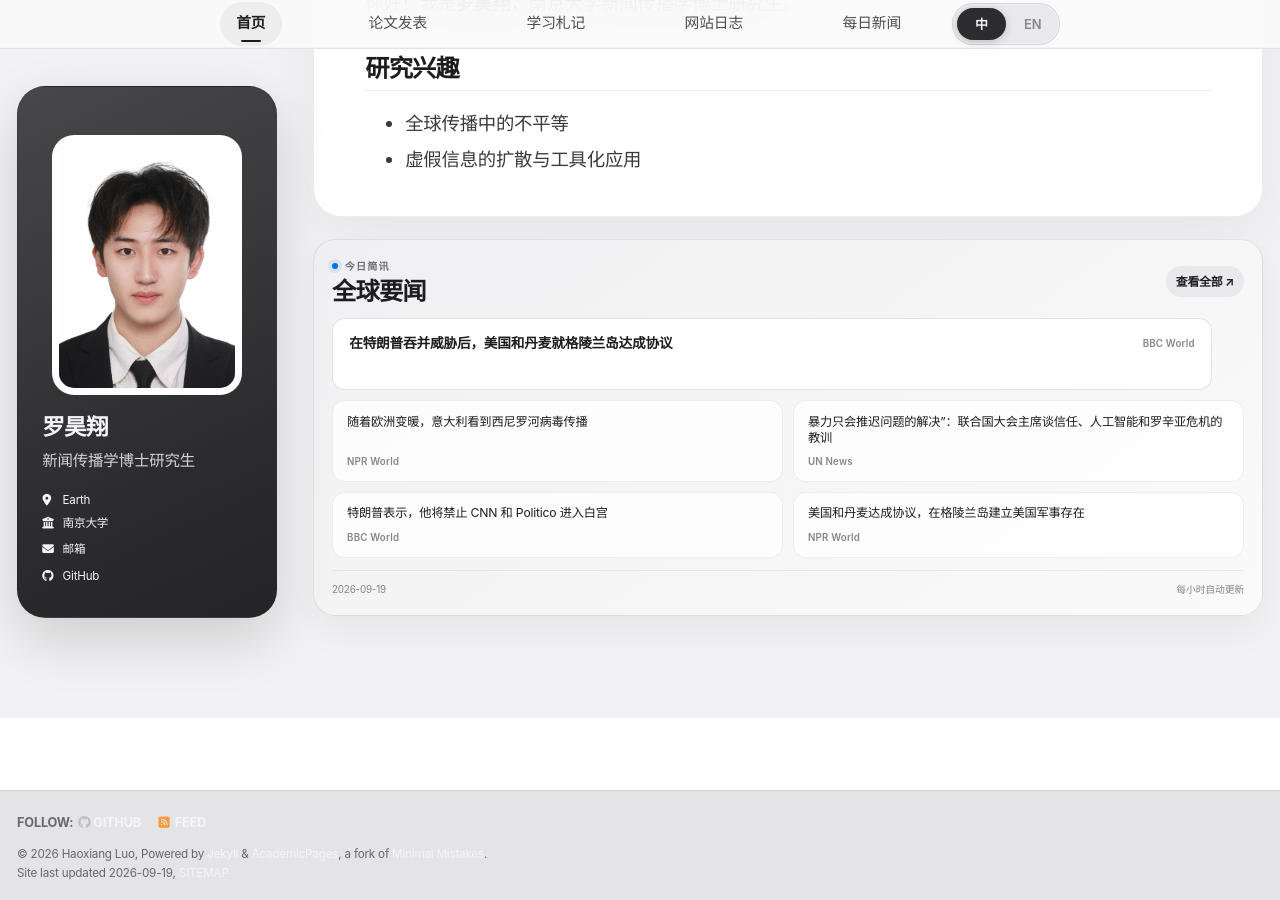
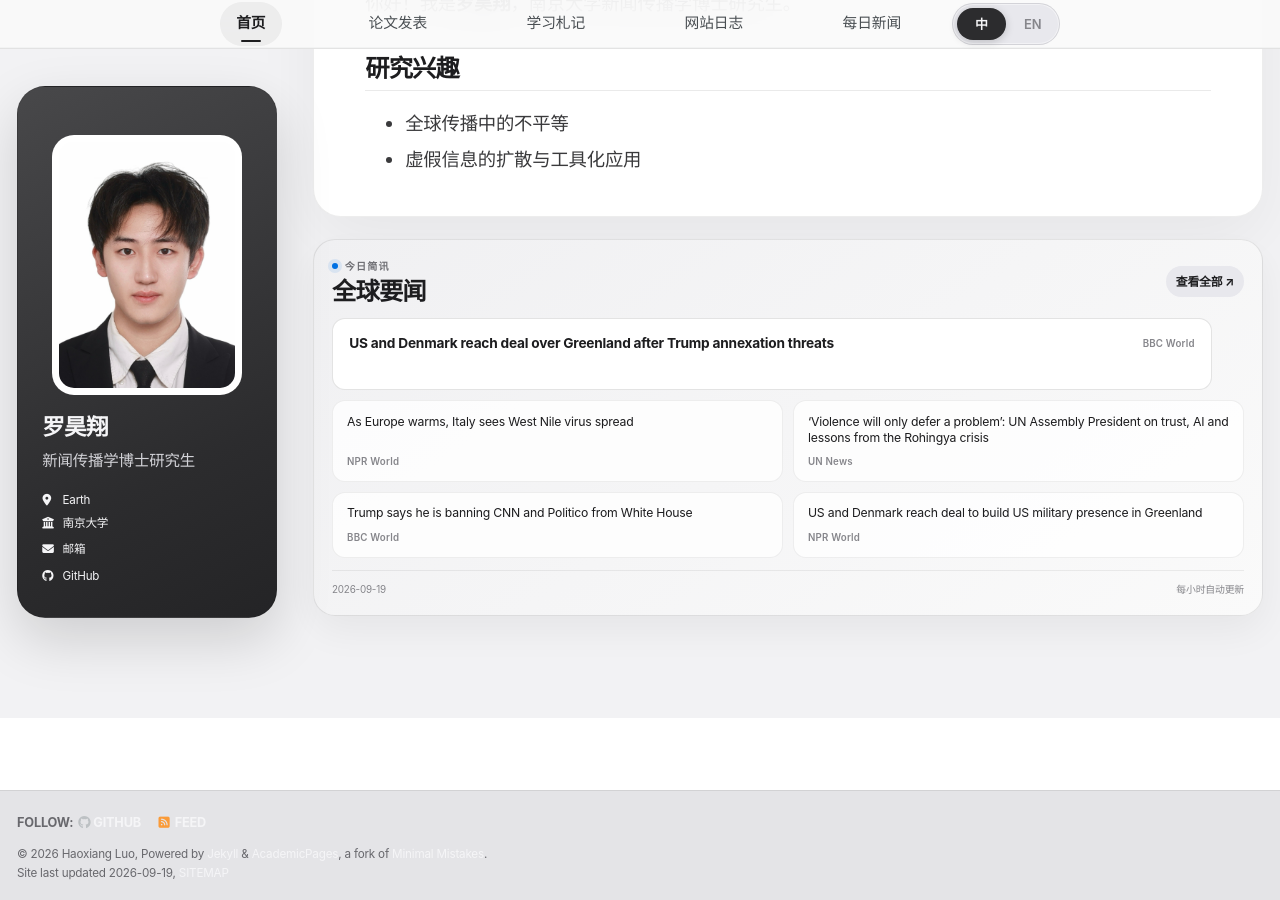
Before and after one commit to HaoxiangLuo/HaoxiangLuo.github.io, a Jekyll site: the page built from _pages/about-zh.md, in a window 1280 px wide and 900 px high, scrolled down 253 px. Built offline with Jekyll 4.4.1, drawn with Linux system fonts in a browser that asks for light colours; a style sheet for code colours, icons or effects is not loaded.

Commit message:
Update daily news 2026-09-19

```diff
--- a/_data/daily_news.json
+++ b/_data/daily_news.json
@@ -1,5 +1,5 @@
 {
-  "updated_at": "2026-09-19T13:22:28+08:00",
+  "updated_at": "2026-09-19T14:28:28+08:00",
   "days": [
     {
       "date": "2026-09-19",
@@ -7,56 +7,47 @@
         {
           "title": "US and Denmark reach deal over Greenland after Trump annexation threats",
           "source": "BBC World",
-          "url": "https://www.bbc.co.uk/news/articles/c63d7lexyym1o?at_medium=RSS&at_campaign=rss",
-          "title_zh": "在特朗普吞并威胁后，美国和丹麦就格陵兰岛达成协议"
+          "url": "https://www.bbc.co.uk/news/articles/c63d7lexyym1o?at_medium=RSS&at_campaign=rss"
         },
         {
           "title": "As Europe warms, Italy sees West Nile virus spread",
           "source": "NPR World",
-          "url": "https://www.npr.org/2026/09/19/g-s1-144162/as-europe-warms-italy-sees-west-nile-virus-spread",
-          "title_zh": "随着欧洲变暖，意大利看到西尼罗河病毒传播"
+          "url": "https://www.npr.org/2026/09/19/g-s1-144162/as-europe-warms-italy-sees-west-nile-virus-spread"
         },
         {
           "title": "‘Violence will only defer a problem’: UN Assembly President on trust, AI and lessons from the Rohingya crisis",
           "source": "UN News",
-          "url": "https://news.un.org/feed/view/en/story/2026/09/1168375",
-          "title_zh": "暴力只会推迟问题的解决”：联合国大会主席谈信任、人工智能和罗辛亚危机的教训"
+          "url": "https://news.un.org/feed/view/en/story/2026/09/1168375"
         },
         {
           "title": "Trump says he is banning CNN and Politico from White House",
           "source": "BBC World",
-          "url": "https://www.bbc.co.uk/news/articles/c6e30580jqjpo?at_medium=RSS&at_campaign=rss",
-          "title_zh": "特朗普表示，他将禁止 CNN 和 Politico 进入白宫"
+          "url": "https://www.bbc.co.uk/news/articles/c6e30580jqjpo?at_medium=RSS&at_campaign=rss"
         },
         {
           "title": "US and Denmark reach deal to build US military presence in Greenland",
           "source": "NPR World",
-          "url": "https://www.npr.org/2026/09/19/g-s1-144158/us-and-denmark-reach-deal",
-          "title_zh": "美国和丹麦达成协议，在格陵兰岛建立美国军事存在"
+          "url": "https://www.npr.org/2026/09/19/g-s1-144158/us-and-denmark-reach-deal"
         },
         {
           "title": "Security Council LIVE: UN peacekeeping under pressure",
           "source": "UN News",
-          "url": "https://news.un.org/feed/view/en/story/2026/09/1168376",
-          "title_zh": "安理会直播：联合国维和行动面临压力"
+          "url": "https://news.un.org/feed/view/en/story/2026/09/1168376"
         },
         {
           "title": "Google's Gemini AI hacked three companies in security test",
           "source": "BBC World",
-          "url": "https://www.bbc.co.uk/news/articles/c607l0k72rlvo?at_medium=RSS&at_campaign=rss",
-          "title_zh": "谷歌Gemini AI在安全测试中入侵了三家公司"
+          "url": "https://www.bbc.co.uk/news/articles/c607l0k72rlvo?at_medium=RSS&at_campaign=rss"
         },
         {
           "title": "Russians head to the polls to choose lawmakers for their parliament",
           "source": "NPR World",
-          "url": "https://www.npr.org/2026/09/18/nx-s1-5973249/russians-head-to-the-polls-to-choose-lawmakers-for-their-parliament",
-          "title_zh": "俄罗斯人前往投票站选举议会议员"
+          "url": "https://www.npr.org/2026/09/18/nx-s1-5973249/russians-head-to-the-polls-to-choose-lawmakers-for-their-parliament"
         },
         {
           "title": "Sexual violence against civilians and POW’s in Ukraine widespread and ‘abhorrent’",
           "source": "UN News",
-          "url": "https://news.un.org/feed/view/en/story/2026/09/1168374",
-          "title_zh": "乌克兰针对平民和战俘的性暴力现象普遍且“令人憎恶"
+          "url": "https://news.un.org/feed/view/en/story/2026/09/1168374"
         }
       ]
     },
```
